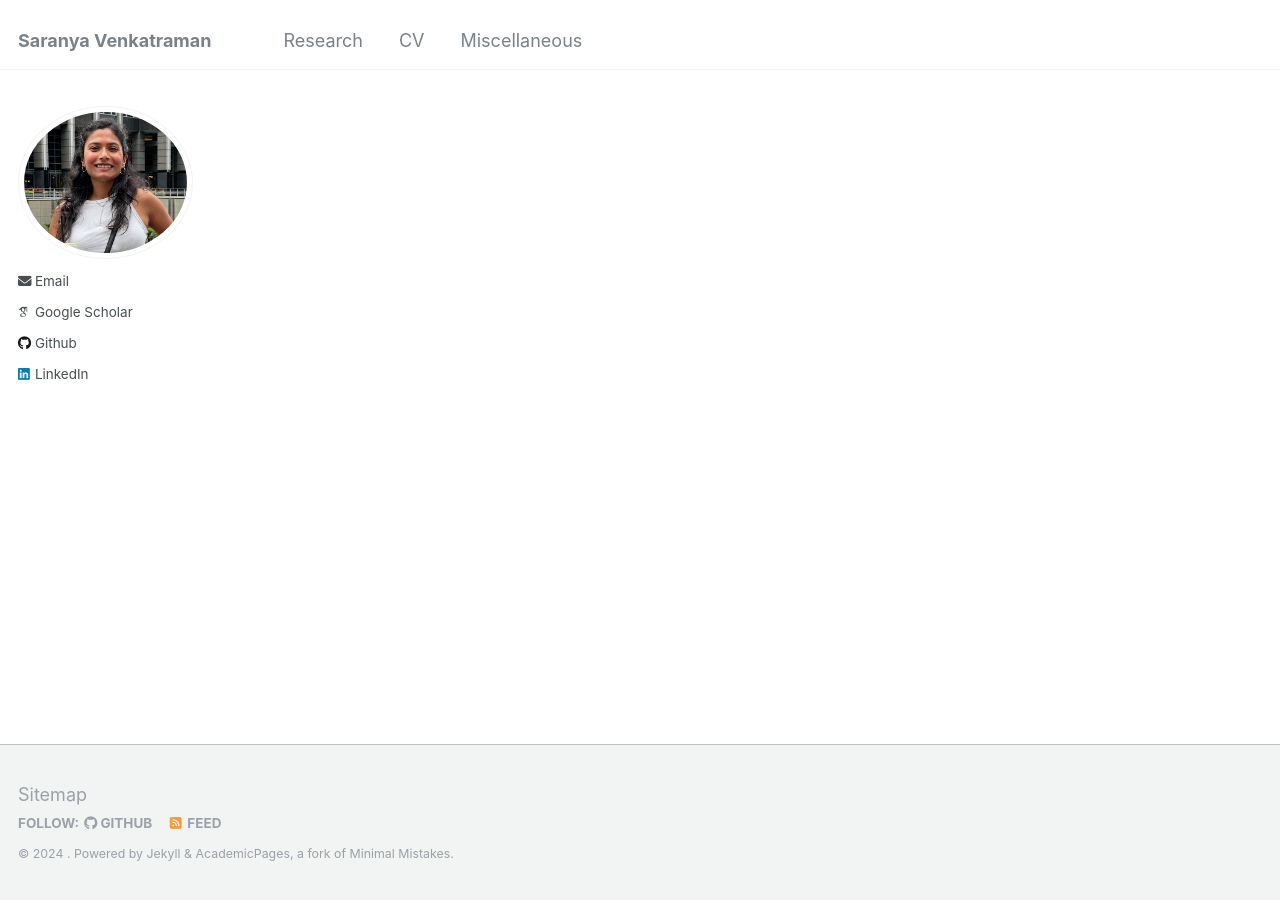
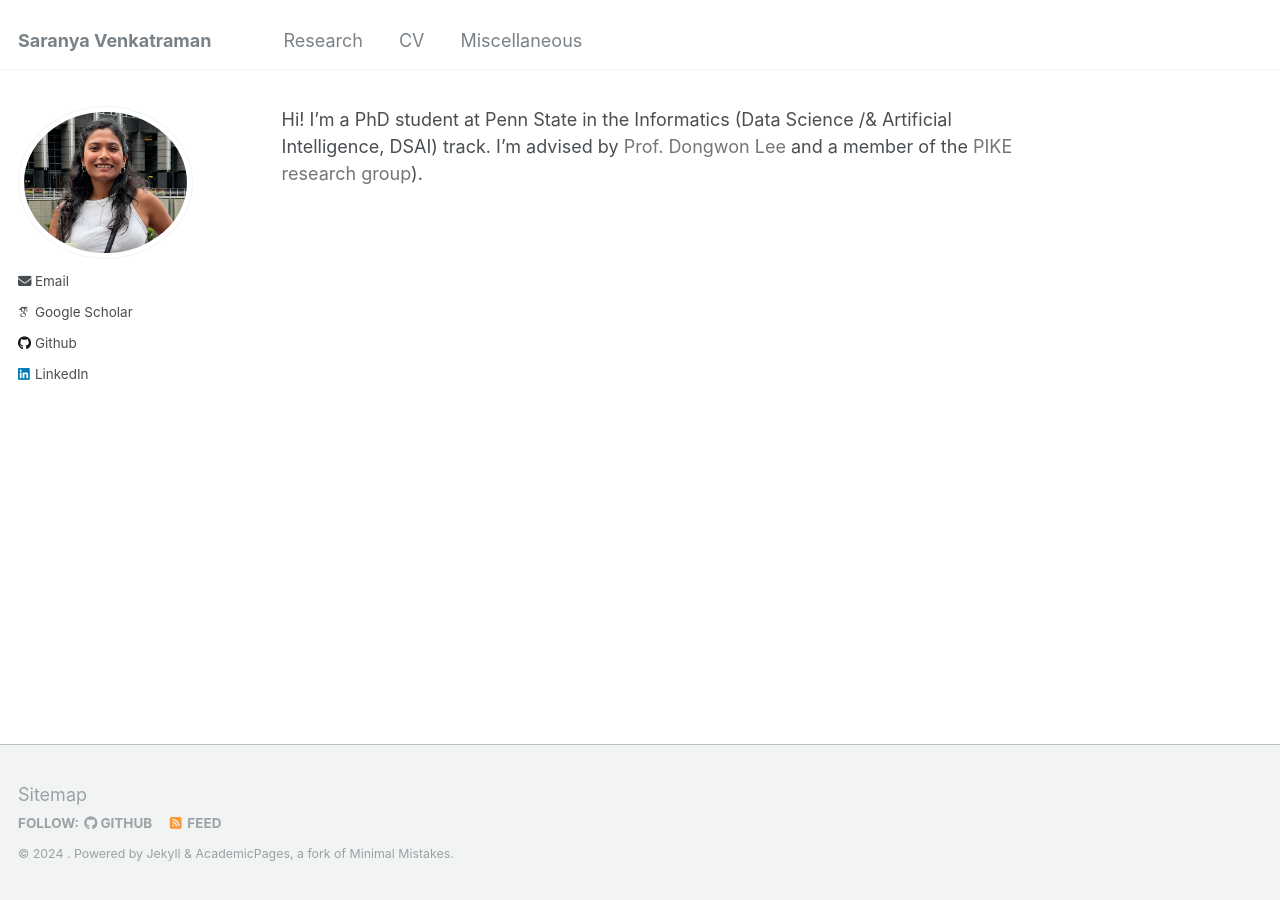
Before and after one commit to saranya-venkatraman/saranya-venkatraman.github.io, a Jekyll site: the page built from _pages/about.md, in a window 1280 px wide. Built offline with Jekyll 4.4.1, drawn with Linux system fonts in a browser that asks for light colours; some web fonts are replaced.

Commit message:
Update about.md

```diff
--- a/_pages/about.md
+++ b/_pages/about.md
@@ -5,3 +5,4 @@ redirect_from:
   - /about/
   - /about.html
 ---
+Hi! I'm a PhD student at Penn State in the Informatics (Data Science /& Artificial Intelligence, DSAI) track. I'm advised by <a href="https://pike.psu.edu/dongwon/" style="color: #757575; text-decoration: none" target="_blank">Prof. Dongwon Lee</a> and a member of the <a href="https://pike.psu.edu/index.html/" style="color: #757575; text-decoration: none" target="_blank">PIKE research group</a>).
```
